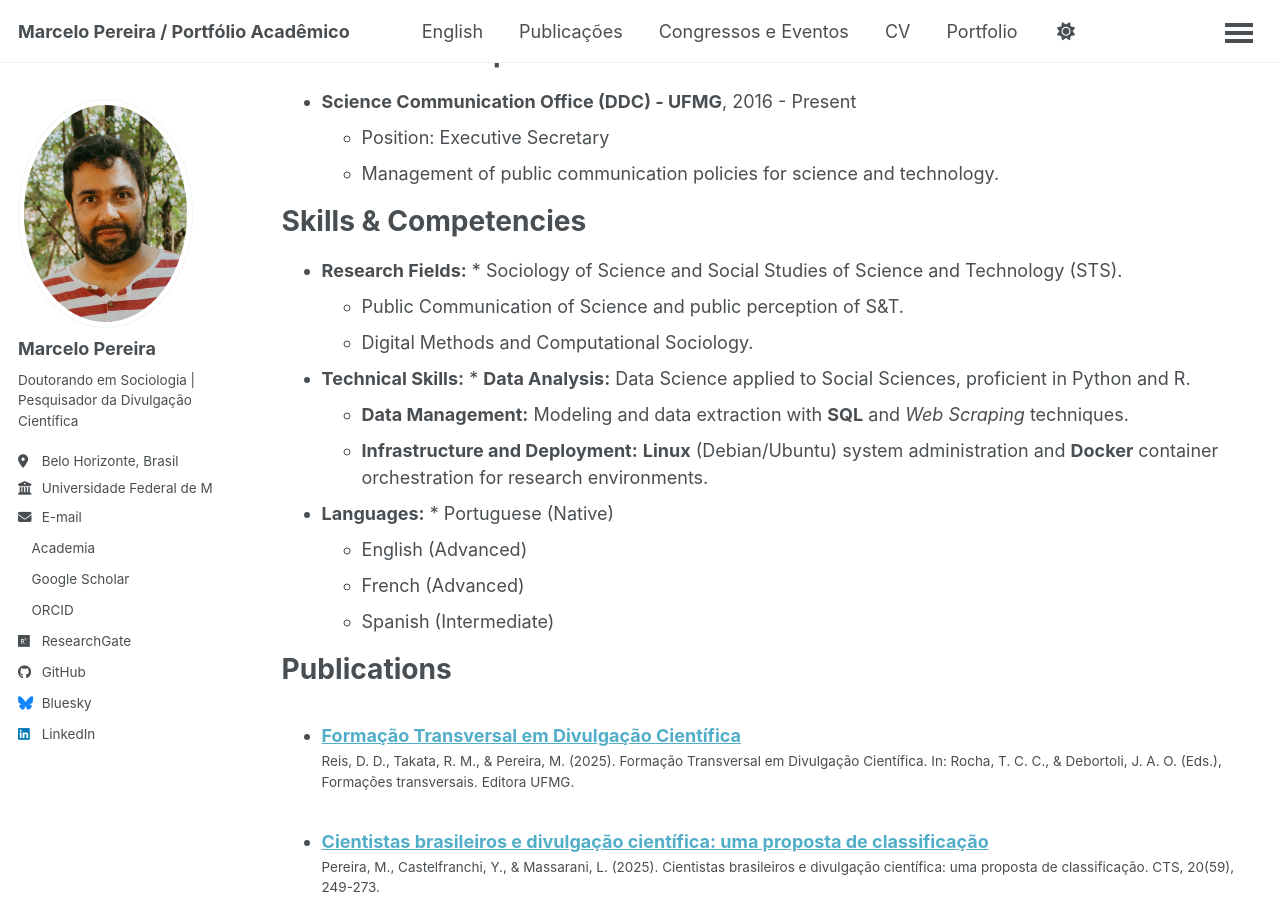
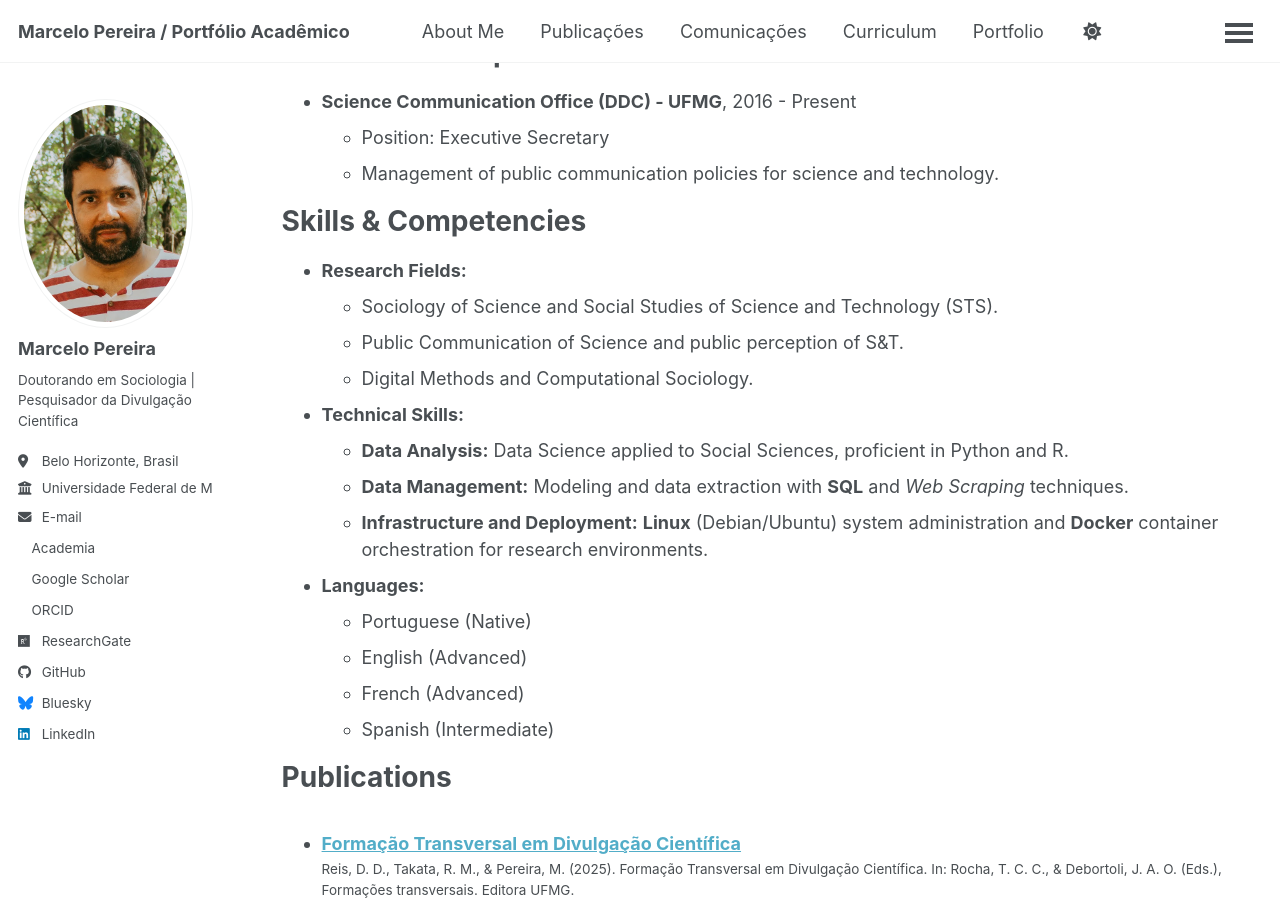
Before and after one commit to marcelo-pereira-pcst/marcelo-pereira-pcst.github.io, a Jekyll site: the page built from _pages/cv-en.md, in a window 1280 px wide and 900 px high, scrolled down 482 px. Built offline with Jekyll 4.4.1, drawn with Linux system fonts in a browser that asks for light colours; a script bundle is joined from its source files by our own code; library files that are not in the unit come from our copies.

Commit message:
Ajustes no Curriculum, Publicações, Favicon e Titulos do painel de navegação.

```diff
--- a/_data/navigation.yml
+++ b/_data/navigation.yml
@@ -9,16 +9,16 @@
 
 main:
 
-  - title: "English"
+  - title: "About Me"
     url: /about-en/
 
   - title: "Publicações"
     url: /publications/
 
-  - title: "Congressos e Eventos"
+  - title: "Comunicações"
     url: /talks/
 
-  - title: "CV"
+  - title: "Curriculum"
     url: /cv/
 
   - title: "Portfolio"
```
Also changed, not shown: _pages/cv-en.md (+6 -3 lines), _pages/publications.md (+1 -1 lines), images/favicon.png.
